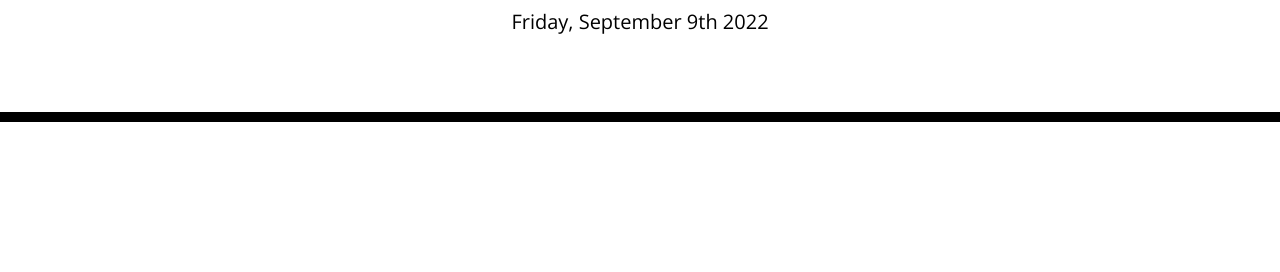
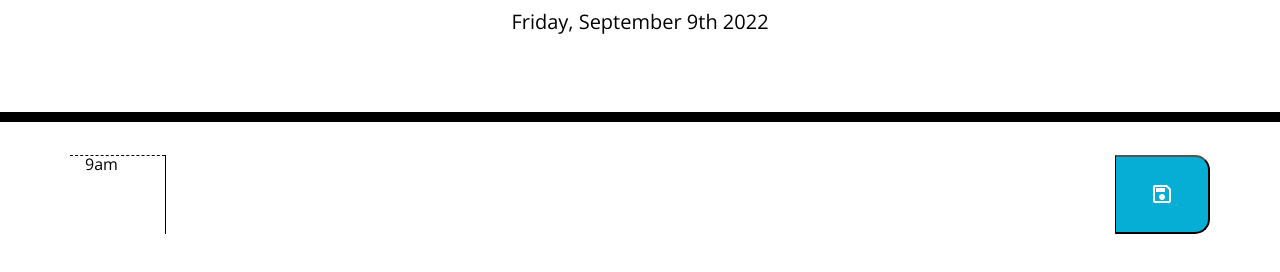
Before and after one commit to courtneycaputo/Daily-Planner, a plain HTML site: page index.html in a window 1280 px wide. Shown: the part 182-454 px from the top of the page. Drawn offline with nearby package versions, Linux system fonts and the light colour scheme.

Commit message:
set up first row to test layout before adding remaining hours of the day

```diff
--- a/index.html
+++ b/index.html
@@ -7,10 +7,10 @@
     <link
       rel="stylesheet" href="https://stackpath.bootstrapcdn.com/bootstrap/4.3.1/css/bootstrap.min.css"/>
     <link rel="stylesheet" href="https://use.fontawesome.com/releases/v5.8.1/css/all.css" integrity="sha384-50oBUHEmvpQ+1lW4y57PTFmhCaXp0ML5d60M1M7uH2+nqUivzIebhndOJK28anvf" crossorigin="anonymous"/>
+    <link rel="stylesheet" href="https://fonts.googleapis.com/css2?family=Material+Symbols+Outlined:opsz,wght,FILL,GRAD@48,400,0,0" />
     <link href="https://fonts.googleapis.com/css?family=Open+Sans&display=swap" rel="stylesheet"/>
     <link rel="stylesheet" href="./assets/style.css" />
-    <script src="https://code.jquery.com/jquery-3.4.1.min.js"></script>
-    <script src="https://cdnjs.cloudflare.com/ajax/libs/moment.js/2.24.0/moment.min.js"></script>
+
     <title>Work Day Scheduler</title>
       </head>
 
@@ -22,9 +22,20 @@
     </header>
     <div class="container">
       <!-- Timeblocks go here -->
-    </div>
+
+      <div class="row">
+        <div class="col-1 hour">9am</div>
+        <textarea class="col-10"></textarea>
+        <button class="col-1 saveBtn"><span class="material-symbols-outlined">
+          save
+          </span></button>
+      </div>
 
 
+
+
+    <script src="https://code.jquery.com/jquery-3.4.1.min.js"></script>
+    <script src="https://cdnjs.cloudflare.com/ajax/libs/moment.js/2.24.0/moment.min.js"></script>
     <script src="./assets/script.js"></script>
   </body>
 </html>
```
